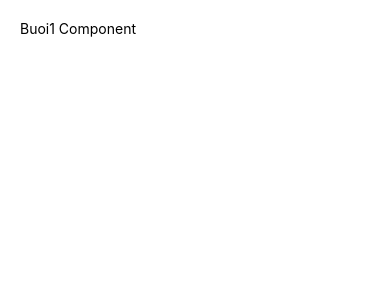
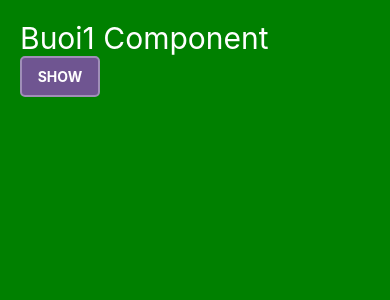
Before and after one commit to vanpho93/rn1205, a React Native app: screen / in a window 390 px wide. Shown: the top 300 px of the page. Built offline with nearby package versions, Linux system fonts and the light colour scheme.

Commit message:
Buoi1.js

```diff
--- a/components/Buoi1.js
+++ b/components/Buoi1.js
@@ -1,12 +1,43 @@
 import React, { Component } from 'react';
-import { View, Text } from 'react-native';
+import { View, Text, TouchableOpacity } from 'react-native';
 
 export default class Buoi1 extends Component {
     render() {
         return (
-            <View style={{ margin: 20 }}>
-                <Text>Buoi1 Component</Text>
+            <View style={styles.container}>
+                <Text style={styles.title}>Buoi1 Component</Text>
+                <TouchableOpacity
+                    style={styles.buttonContainer} onPress={() => alert('Hello')}
+                >
+                    <Text style={styles.buttonText}>SHOW</Text>
+                </TouchableOpacity>
             </View>
         );
     }
 }
+
+const styles = {
+    container: {
+        padding: 20,
+        backgroundColor: 'green',
+        flex: 1
+    },
+    title: {
+        fontSize: 30,
+        color: 'white'
+    },
+    buttonContainer: {
+        backgroundColor: '#6F5591',
+        padding: 10,
+        width: 80,
+        justifyContent: 'center',
+        alignItems: 'center',
+        borderRadius: 5,
+        borderColor: '#A08FB8',
+        borderWidth: 2
+    },
+    buttonText: {
+        color: 'white',
+        fontWeight: 'bold'
+    }
+}
```
